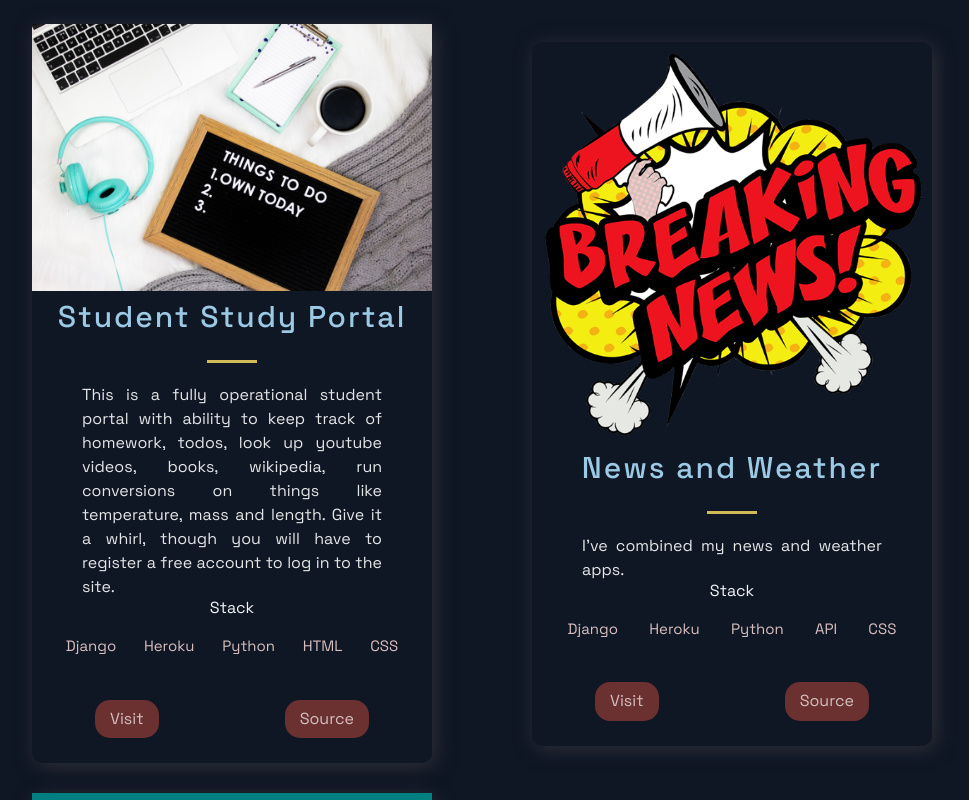
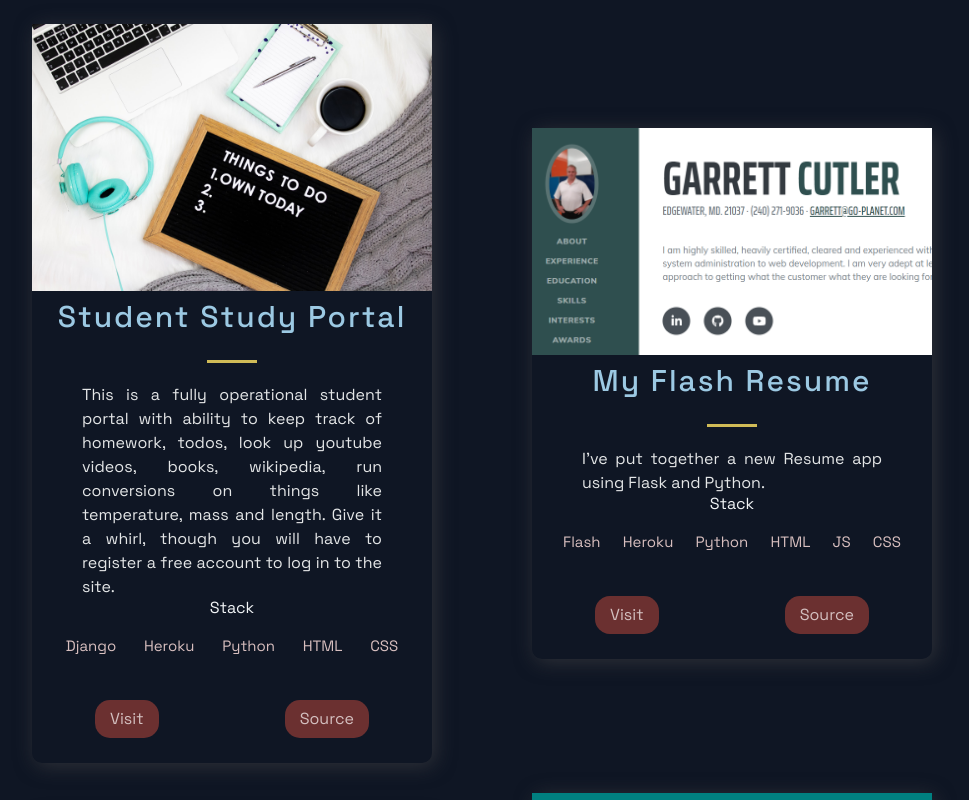
Before and after one commit to cutlerwater/MyPortfolio, a Next.js app: page / in a window 1280 px wide. Shown: the part 860-1660 px from the top of the page, without its empty margins (158-1127 px from the left). Built offline with nearby package versions, Linux system fonts and the light colour scheme.

Commit message:
Add files via upload

```diff
--- a/src/constants/constants.js
+++ b/src/constants/constants.js
@@ -9,13 +9,22 @@ export const projects = [
     id: 0,
   },
   {
+    title: 'My Flash Resume',
+    description:"I've put together a new Resume app using Flask and Python.",
+    image: '/images/Resume.png',
+    tags: ['Flash', 'Heroku', 'Python', 'HTML', 'JS', 'CSS'],
+    source: 'https://github.com/cutlerwater/ResumeFlash/',
+    visit: 'https://my-cutlerwaterresume.herokuapp.com/',
+    id: 2,
+  },
+  {
     title: 'News and Weather',
     description:"I've combined my news and weather apps.",
     image: '/images/news.png',
     tags: ['Django', 'Heroku', 'Python', 'API', 'CSS'],
     source: 'https://github.com/cutlerwater/newsApp',
     visit: 'https://cutlerwater-newsapp.herokuapp.com/',
-    id: 1,
+    id: 2,
   },
   {
     title: 'Dentist Website',
@@ -24,7 +33,7 @@ export const projects = [
       tags: ['Django', 'Python', 'HTML', 'CSS'],
     source: 'https://github.com/cutlerwater/DentalDjango',
     visit: 'https://dental-template.herokuapp.com/',
-    id: 2,
+    id: 3,
   },
   {
     title: 'Covid Tracker',
@@ -33,7 +42,7 @@ export const projects = [
     tags: ['React', 'JavaScript', 'HTML'],
     source: 'https://github.com/cutlerwater/CovidTracker',
     visit: 'https://cutlerwater-covid-tracker.netlify.app/',
-    id: 3,
+    id: 4,
   },
   {
     title: 'Gatsby App',
@@ -42,7 +51,7 @@ export const projects = [
       tags: ['GatsbyJS', 'ReactJS', 'JavaScript', 'CSS', 'HTML'],
     source: 'https://github.com/cutlerwater/web-warrior',
     visit: 'https://cutlerwater-gatsby-profile.netlify.app/',
-    id: 4,
+    id: 5,
   },
   {
     title: 'Piano App',
@@ -51,7 +60,7 @@ export const projects = [
       tags: ['JavaScript', 'CSS', 'HTML'],
     source: 'https://github.com/cutlerwater/SimplePianoApp',
     visit: 'https://cutlerwateritblog.com/WebProjects/Piano/index.html',
-    id: 5,
+    id: 6,
   },
   {
     title: 'CSS Apps',
@@ -60,7 +69,7 @@ export const projects = [
       tags: ['JavaScript', 'CSS', 'HTML'],
     source: 'https://github.com/cutlerwater/CSS-in-28-days',
     visit: 'https://cutlerwateritblog.com/WebProjects/CSSProjects/29daysofCSS/index.html',
-    id: 6
+    id: 7
   }
 ];
 
```
